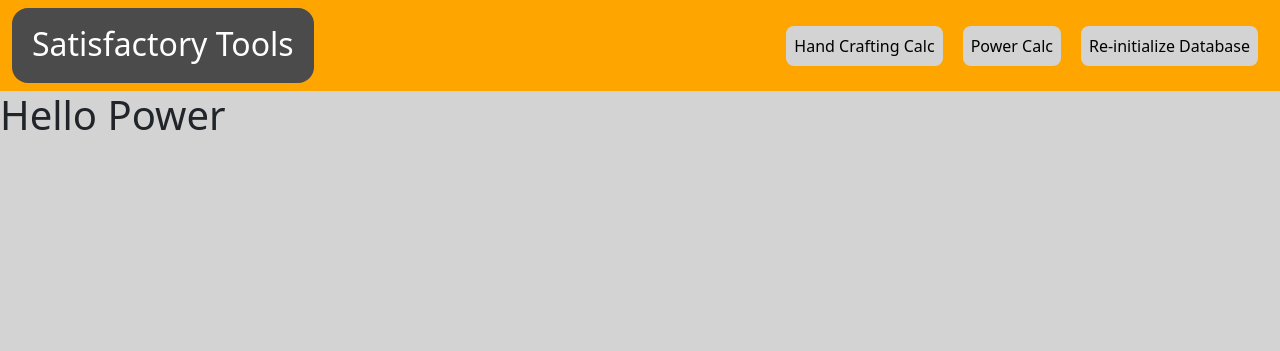
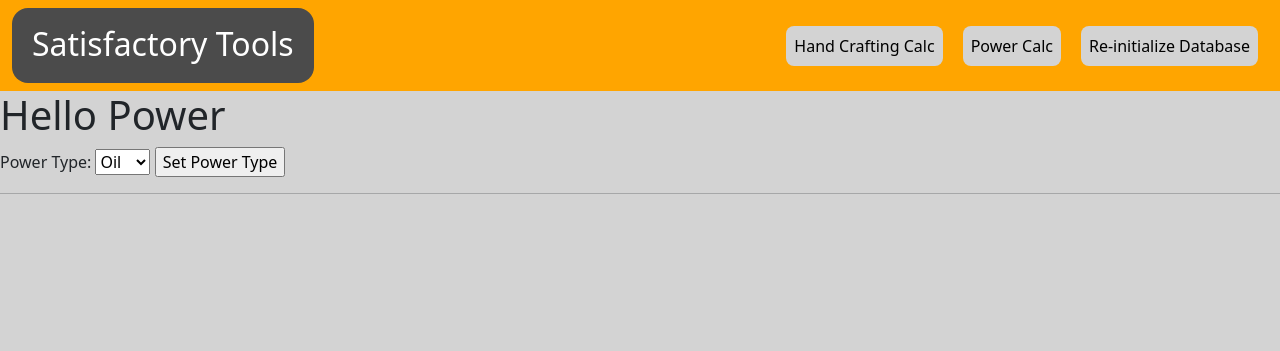
Before and after one commit to mjpolifka/satisfactory-tools, a Flask app: page /power/ in a window 1280 px wide. Shown: the top 351 px of the page. Run offline with Flask 2, Linux system fonts and the light colour scheme.

Commit message:
finished oil power calculator

```diff
--- a/satisfactory_tools/power.py
+++ b/satisfactory_tools/power.py
@@ -4,5 +4,12 @@
 
 @bp.route("/")
 def power():
+    power_type = request.args.get("power_type")
+    oil_incoming = request.args.get("oil_incoming")
 
-    return render_template('power.html')
+    data = {
+        "power_type": power_type,
+        "oil_incoming": oil_incoming
+    }
+
+    return render_template('power.html', data=data)
--- a/satisfactory_tools/templates/power.html
+++ b/satisfactory_tools/templates/power.html
@@ -3,8 +3,55 @@
 {% block title %} - Power Calculator{% endblock %}
 
 
+{% set power_type = data['power_type'] %}
+{% set oil_incoming = data['oil_incoming'] %}
+
+
 {% block content %}
 <h1>Hello Power</h1>
+<form method="get">
+    <label for="power_type">Power Type:</label>
+    <select name="power_type" id="power_type">
+        <option value="oil" {% if power_type == 'oil' %}selected{% endif %}>Oil</option>
+        <option value="coal" {% if power_type == 'coal' %}selected{% endif %}>Coal</option>
+        <option value="bio" {% if power_type == 'bio' %}selected{% endif %}>Bio</option>
+    </select>
+    <input type="submit" value="Set Power Type">
+</form>
+<hr>
 
 
+{% if power_type == 'oil' %}
+    <h3>Oil Power</h3>
+    <form method="get">
+        <label for="oil_incoming">Qty Crude Oil:</label>
+        <input name="oil_incoming" id="oil_incoming" type="number" min="1" step="1" required>
+        <input type="hidden" name="power_type" id="power_type" value="oil">
+        <input type="submit" value="Calculate">
+    </form>
+    {% if oil_incoming %}
+        <div style="padding-top: 20px">
+            {% set refineries = oil_incoming|int / 60 %}
+            {% set fuel = refineries * 40 %}
+            {% set power_plants = fuel / 12 %}
+            {% set power_generated = power_plants * 150 %}
+            <p>Incoming Crude: {{ oil_incoming }}</p>
+            <p>Refineries Supported: {{ "%.2f"|format(refineries) }}</p>
+            <p>Fuel Refined: {{ "%.2f"|format(fuel) }}</p>
+            <p>Power Plants Supported: {{ "%.2f"|format(power_plants) }}</p>
+            <p>Power Generated: {{ "%.0f"|format(power_generated) }} MW</p>
+        </div>
+    {% endif %}
+
+
+{% elif power_type == 'coal' %}
+    <h3>Coal Power not yet implemented</h3>
+
+
+{% elif power_type == 'bio' %}
+    <h3>Biofuel power not yet implemented</h3>
+
+
+{% endif %}
+
 {% endblock %}
```
